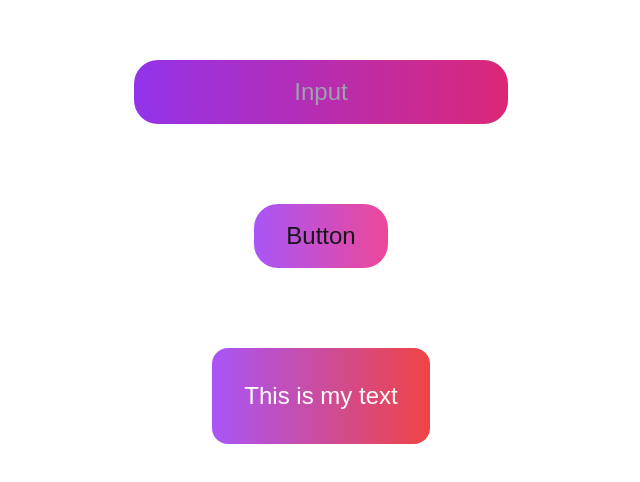
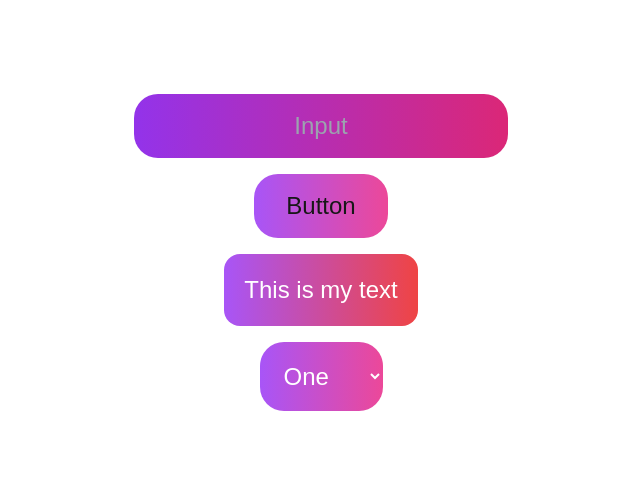
Before and after one commit to nitesh545/lifame, a Next.js app: page / in a window 1280 px wide. Shown: the part 148-630 px from the top of the page, without its empty margins (319-959 px from the left). Built offline with nearby package versions, Linux system fonts and the light colour scheme.

Commit message:
new component select

```diff
--- /dev/null
+++ b/app/components/select.jsx
@@ -0,0 +1,30 @@
+"use client";
+
+import React from 'react';
+import {useState} from 'react';
+
+const Select = () => {
+	let [selected, setSelected] = useState(null);
+	let handleSelect = (e) => {
+		setSelected(e.target.value);
+	}
+	return (
+		<div className="w-screen">
+			<div className="h-full flex justify-center content-center">
+				<select
+					name="chose"
+					value={selected}
+					className="text-white text-2xl rounded-3xl p-5 bg-gradient-to-r from-purple-500 to-pink-500"
+					onChange={handleSelect}
+				>
+					<option className="text-black" value="1">One</option>
+					<option className="text-black" value="2">Two</option>
+					<option className="text-black" value="3">Three</option>
+					<option className="text-black" value="4">Four</option>
+				</select>
+			</div>
+		</div>
+	);
+};
+
+export default Select;
--- a/app/components/text.jsx
+++ b/app/components/text.jsx
@@ -4,7 +4,7 @@ const Text = (props) => {
 	return (
 		<div className="w-screen">
 			<div className="flex justify-center items-center content-center text-center">
-				<div className="text-white text-2xl p-8 rounded-2xl bg-gradient-to-r from-purple-500 to-red-500">
+				<div className="text-white text-2xl p-5 rounded-2xl bg-gradient-to-r from-purple-500 to-red-500">
 					{props.text}
 				</div>
 			</div>
--- a/app/page.jsx
+++ b/app/page.jsx
@@ -2,12 +2,14 @@ import Image from "next/image";
 import Button from "@/app/components/button";
 import Input from "@/app/components/input";
 import Text from "@/app/components/text";
+import Select from "@/app/components/select";
 import React from "react";
 
 let components = [
 	{id: 1, type: "Input", component: <Input placeholder="Input"/>},
 	{id: 2, type: "Button", component: <Button text="Button"/>},
 	{id: 3, type: "Text", component: <Text text="This is my text"/>},
+	{id: 4, type: "Select", component: <Select />}
 ]
 
 export default function Home() {
@@ -16,7 +18,7 @@ export default function Home() {
 			{
 				components.map((component, index) => {
 					return (
-						<div key={component.id} className="m-10">
+						<div key={component.id} className="m-2">
 							{component.component}
 						</div>
 					)
```
